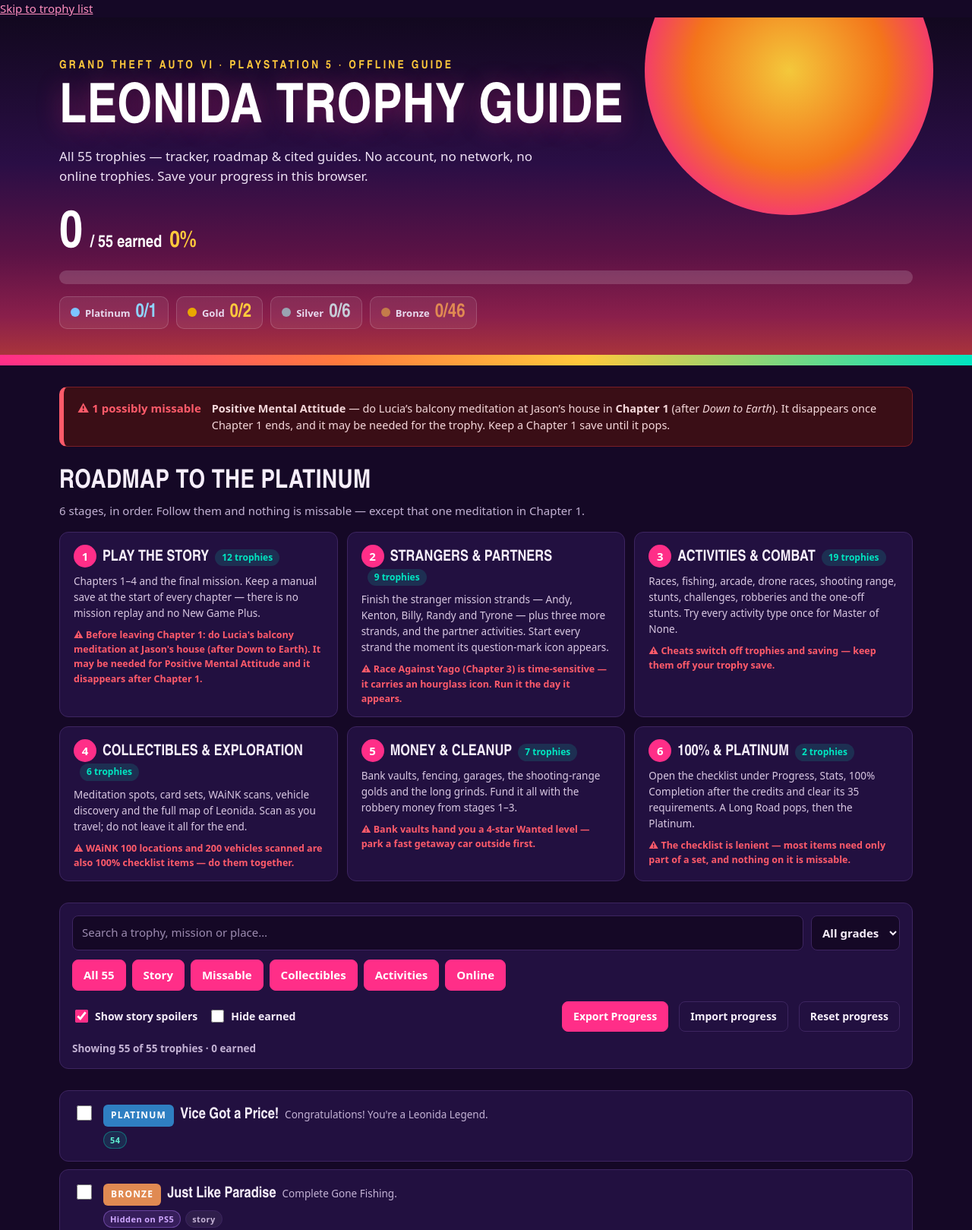
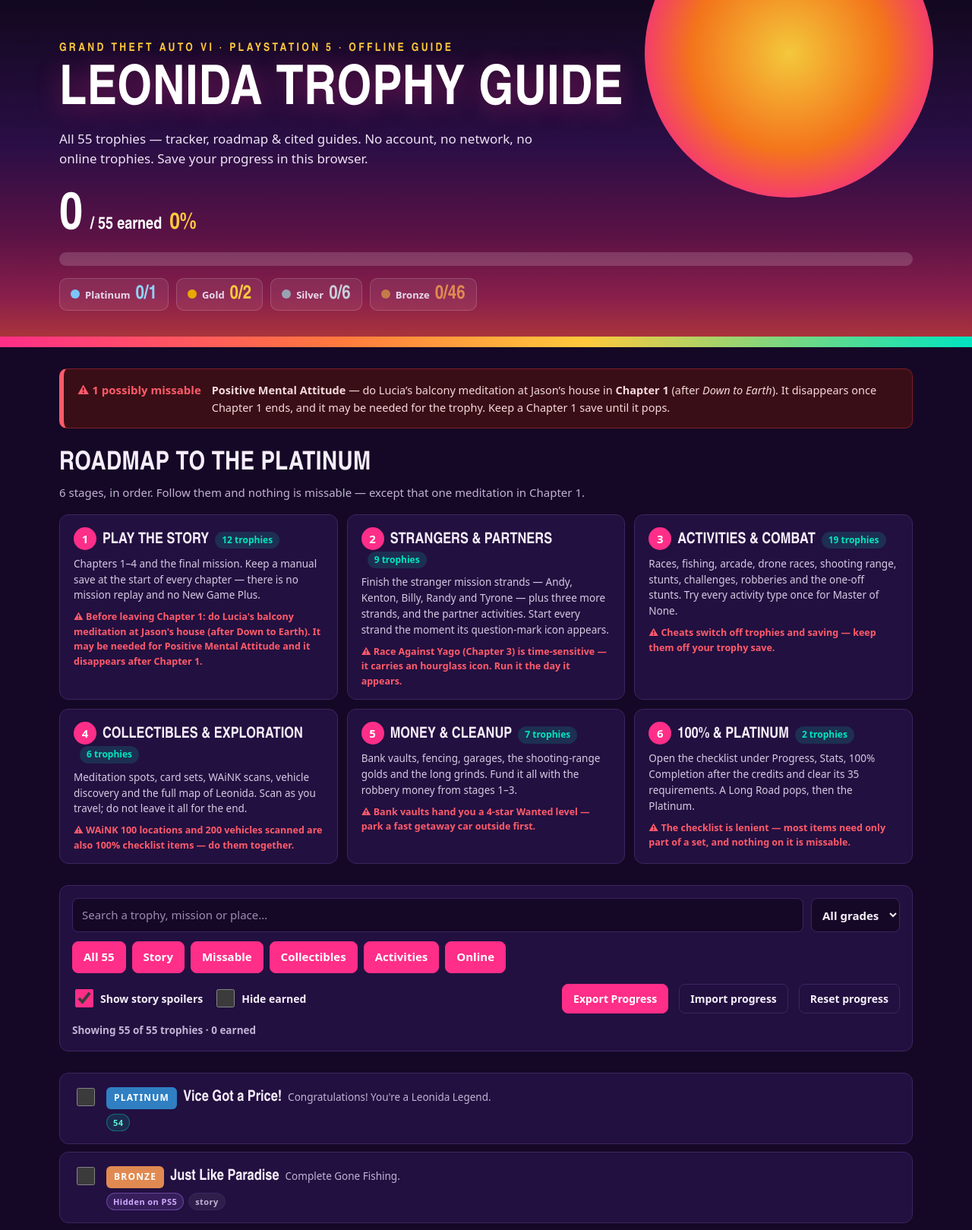
Before and after one commit to Oxim97-byte/gta6-trophy-guide, a plain HTML site: page app/index.html in a window 1280 px wide. Shown: the top 1619 px of the page at 76% size. Drawn offline with Linux system fonts and the light colour scheme.

Commit message:
Fix a11y findings (web-design-guidelines): keyboard guides, aria-pressed, live regions, deep-link, 24px targets

```diff
--- a/app/style.css
+++ b/app/style.css
@@ -38,7 +38,7 @@
   --display: "Noto Sans Condensed", "Arial Narrow", "Helvetica Neue Condensed", "Roboto Condensed", sans-serif;
 }
 * { box-sizing: border-box; }
-html { -webkit-text-size-adjust: 100%; }
+html { -webkit-text-size-adjust: 100%; color-scheme: dark; }
 body {
   margin: 0;
   background: var(--night);
@@ -46,14 +46,25 @@ body {
   font-family: system-ui, -apple-system, "Segoe UI", Roboto, "Helvetica Neue", Arial, sans-serif;
   font-size: 15px;
   line-height: 1.55;
+  touch-action: manipulation;
+  -webkit-tap-highlight-color: rgba(255,46,136,.3);
 }
 ::selection { background: var(--pink); color: #fff; }
-h1, h2, h3 { line-height: 1.15; margin: 0; }
+h1, h2, h3 { line-height: 1.15; margin: 0; text-wrap: balance; }
 a { color: #ff8fbf; }
-a:focus-visible, button:focus-visible, input:focus-visible, select:focus-visible, summary:focus-visible {
+a:hover { color: #ffa8cc; }
+a:focus-visible, button:focus-visible, input:focus-visible, select:focus-visible, summary:focus-visible, .row-head:focus-visible {
   outline: 3px solid var(--pink);
   outline-offset: 2px;
 }
+/* Skip link: hidden until keyboard focus. */
+.skip-link {
+  position: absolute; left: 16px; top: -60px; z-index: 10;
+  background: var(--pink); color: #fff; font-weight: 700;
+  padding: 10px 16px; border-radius: 8px; text-decoration: none;
+  transition: top .15s ease;
+}
+.skip-link:focus { top: 12px; color: #fff; }
 
 /* ---------- hero: the sunset sky ---------- */
 .hero {
@@ -72,7 +83,7 @@ a:focus-visible, button:focus-visible, input:focus-visible, select:focus-visible
   background: radial-gradient(circle, #ffd23c 0%, #ff7a1a 48%, #ff2e88 78%, rgba(255,46,136,0) 100%);
   opacity: .95;
 }
-.hero-inner { position: relative; z-index: 1; max-width: 1180px; margin: 0 auto; padding: 52px 28px 34px; }
+.hero-inner { position: relative; z-index: 1; max-width: 1180px; margin: 0 auto; padding: 52px max(28px, env(safe-area-inset-right)) 34px max(28px, env(safe-area-inset-left)); }
 .eyebrow {
   margin: 0 0 12px;
   font-family: var(--display);
@@ -88,7 +99,7 @@ a:focus-visible, button:focus-visible, input:focus-visible, select:focus-visible
 }
 .lede { margin: 14px 0 0; max-width: 640px; font-size: 17px; color: #efe2f5; }
 .progress-wrap { margin-top: 30px; }
-.progress-big { display: flex; align-items: baseline; gap: 10px; }
+.progress-big { display: flex; align-items: baseline; gap: 10px; font-variant-numeric: tabular-nums; }
 .progress-big #earnedCount {
   font-family: var(--display);
   font-size: 68px; font-weight: 900; line-height: 1;
@@ -127,6 +138,7 @@ a:focus-visible, button:focus-visible, input:focus-visible, select:focus-visible
 .grades b {
   font-family: var(--display);
   font-size: 25px; font-weight: 900; line-height: 1;
+  font-variant-numeric: tabular-nums;
 }
 .grades li:nth-child(1) b { color: var(--platinum); }
 .grades li:nth-child(2) b { color: var(--gold); }
@@ -136,7 +148,7 @@ a:focus-visible, button:focus-visible, input:focus-visible, select:focus-visible
 .sunset { height: 14px; background: linear-gradient(90deg, var(--pink), #ff7a3d 35%, var(--amber) 60%, var(--teal)); }
 
 /* ---------- main ---------- */
-main { max-width: 1180px; margin: 0 auto; padding: 0 28px 48px; }
+main { max-width: 1180px; margin: 0 auto; padding: 0 max(28px, env(safe-area-inset-right)) 48px max(28px, env(safe-area-inset-left)); }
 section { margin-top: 28px; }
 h2 {
   font-family: var(--display);
@@ -152,7 +164,7 @@ h2 {
   border: 1px solid var(--danger-line); border-left: 6px solid var(--danger);
   border-radius: 10px; padding: 16px 18px;
 }
-.alert strong { color: var(--danger); white-space: nowrap; font-size: 15px; }
+.alert strong { color: var(--danger); flex: none; font-size: 15px; }
 .alert span { font-size: 14.5px; color: #f6d9dc; }
 
 /* roadmap */
@@ -198,19 +210,26 @@ h2 {
   padding: 7px 14px; border-radius: 999px; cursor: pointer;
   border: 1.5px solid var(--line); background: var(--night); color: var(--ink);
 }
+.pill:hover { background: rgba(255,46,136,.18); border-color: var(--pink); }
 .pill.active { background: var(--pink); color: #fff; border-color: var(--pink); }
+.pill.active:hover { background: #ff4d9a; }
 .toggles { display: flex; flex-wrap: wrap; align-items: center; gap: 14px; margin-top: 14px; font-size: 14px; }
 .toggle { display: flex; align-items: center; gap: 6px; font-weight: 600; cursor: pointer; }
-.toggle input { width: 17px; height: 17px; accent-color: var(--pink); }
+.toggle input { width: 24px; height: 24px; accent-color: var(--pink); }
 .spacer { flex: 1; }
 .controls button {
   font: inherit; font-weight: 700; cursor: pointer;
   padding: 8px 14px; border-radius: 8px;
   border: 1.5px solid var(--pink); background: var(--pink); color: #fff;
 }
+.controls button:hover { background: #ff4d9a; border-color: #ff4d9a; }
 .controls button.ghost { background: transparent; color: var(--ink); border-color: var(--line); }
+.controls button.ghost:hover { background: rgba(255,255,255,.06); border-color: var(--line); }
 .import { font-weight: 700; cursor: pointer; padding: 8px 14px; border-radius: 8px; border: 1.5px solid var(--line); }
+.import:hover { background: rgba(255,255,255,.06); }
+.import:focus-within { outline: 3px solid var(--pink); outline-offset: 2px; }
 .import input { position: absolute; width: 1px; height: 1px; opacity: 0; }
+.import-error { margin: 12px 0 0; font-size: 13.5px; color: #ffb3ba; font-weight: 600; }
 .count-line { margin: 12px 0 0; font-size: 13.5px; color: var(--muted); font-weight: 600; }
 
 /* trophy rows */
@@ -218,13 +237,14 @@ h2 {
 .row {
   background: var(--night-2); border: 1px solid var(--line); border-radius: 12px;
   margin-top: 10px; overflow: hidden;
+  content-visibility: auto; contain-intrinsic-size: auto 120px;
 }
 .row.earned { border-color: #1e7a6b; border-left: 4px solid var(--teal); background: rgba(0,229,192,.06); }
 .row-head {
   display: flex; gap: 12px; align-items: flex-start;
   padding: 16px 18px; cursor: pointer;
 }
-.row-head input[type="checkbox"] { width: 20px; height: 20px; margin-top: 3px; accent-color: var(--teal); flex: none; cursor: pointer; }
+.row-head input[type="checkbox"] { width: 24px; height: 24px; margin-top: 3px; accent-color: var(--teal); flex: none; cursor: pointer; }
 .row-main { flex: 1; min-width: 0; }
 .row-title { display: flex; flex-wrap: wrap; align-items: baseline; gap: 8px; }
 .row-title h3 { font-family: var(--display); font-size: 20px; font-weight: 800; }
@@ -292,7 +312,7 @@ footer p { margin: 6px 0; }
   .hero::before { width: 240px; height: 240px; top: -90px; }
   .progress-big #earnedCount { font-size: 52px; }
   .stages, .groups { grid-template-columns: 1fr; }
-  .hero-inner, main { padding-left: 16px; padding-right: 16px; }
+  .hero-inner, main { padding-left: max(16px, env(safe-area-inset-left)); padding-right: max(16px, env(safe-area-inset-right)); }
 }
 @media (prefers-reduced-motion: reduce) {
   * { transition: none !important; }
```
